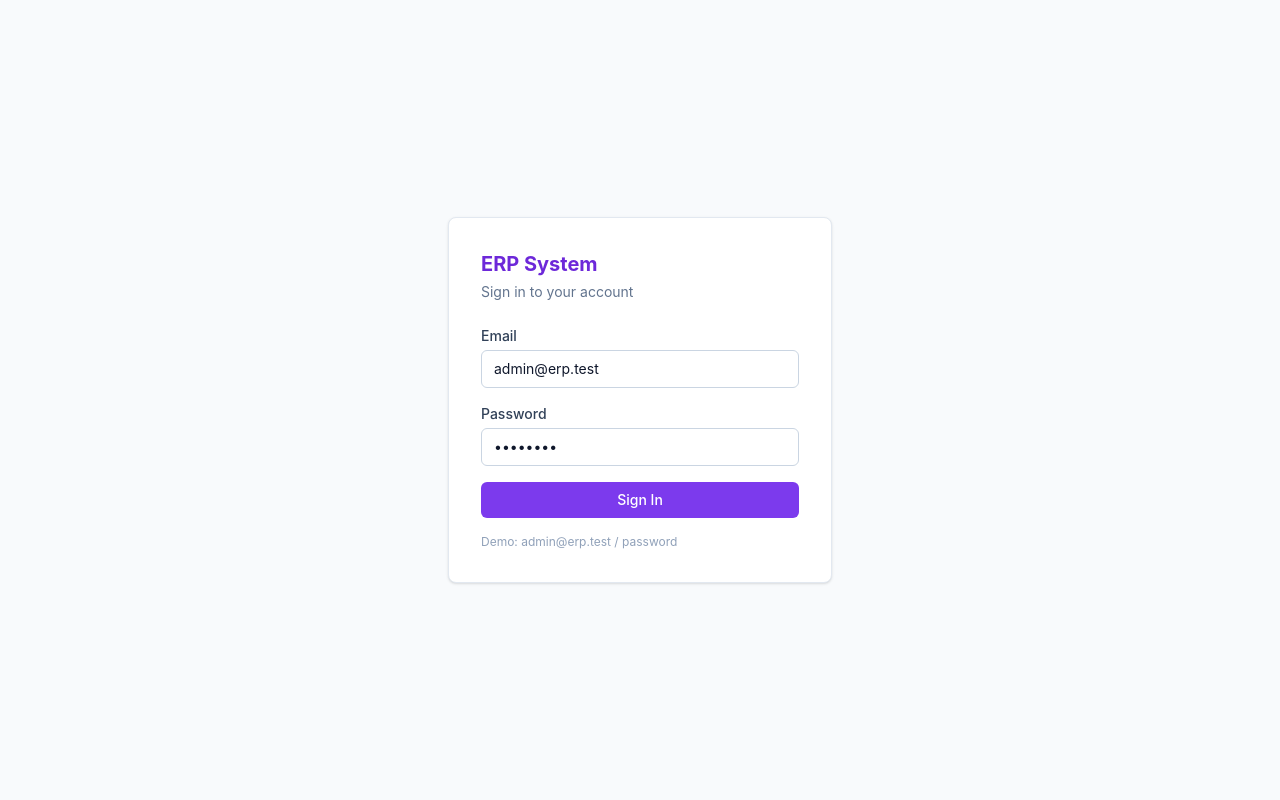
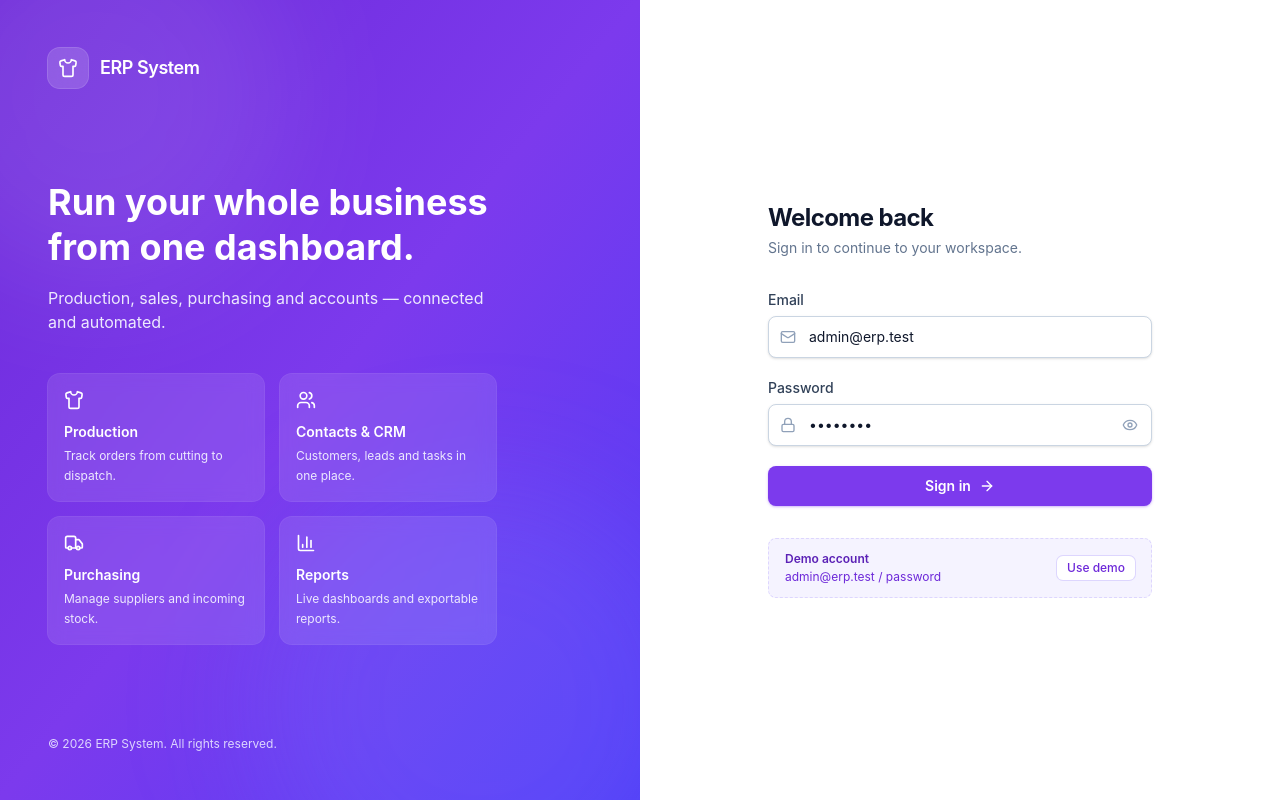
Before and after one commit to Arunkumar262004/ERP-Garment, a React (Vite) app in the folder frontend/: page /login in a window 1280 px wide. Built offline with nearby package versions, Linux system fonts and the light colour scheme.

Commit message:
feat: add login page component with authentication form and demo credentials

```diff
--- a/frontend/src/pages/LoginPage.tsx
+++ b/frontend/src/pages/LoginPage.tsx
@@ -1,12 +1,35 @@
 import { useState } from 'react'
 import { useNavigate } from 'react-router-dom'
+import {
+  ArrowRight,
+  BarChart3,
+  Eye,
+  EyeOff,
+  Loader2,
+  Lock,
+  Mail,
+  Shirt,
+  Truck,
+  Users,
+} from 'lucide-react'
 import { useAuth } from '../auth/AuthContext'
+
+const FEATURES = [
+  { icon: Shirt, title: 'Production', text: 'Track orders from cutting to dispatch.' },
+  { icon: Users, title: 'Contacts & CRM', text: 'Customers, leads and tasks in one place.' },
+  { icon: Truck, title: 'Purchasing', text: 'Manage suppliers and incoming stock.' },
+  { icon: BarChart3, title: 'Reports', text: 'Live dashboards and exportable reports.' },
+]
+
+const DEMO_EMAIL = 'admin@erp.test'
+const DEMO_PASSWORD = 'password'
 
 export default function LoginPage() {
   const { login } = useAuth()
   const navigate = useNavigate()
-  const [email, setEmail] = useState('admin@erp.test')
-  const [password, setPassword] = useState('password')
+  const [email, setEmail] = useState(DEMO_EMAIL)
+  const [password, setPassword] = useState(DEMO_PASSWORD)
+  const [showPassword, setShowPassword] = useState(false)
   const [error, setError] = useState('')
   const [loading, setLoading] = useState(false)
 
@@ -24,44 +47,156 @@ export default function LoginPage() {
     }
   }
 
+  const fillDemo = () => {
+    setEmail(DEMO_EMAIL)
+    setPassword(DEMO_PASSWORD)
+    setError('')
+  }
+
   return (
-    <div className="flex min-h-screen items-center justify-center bg-slate-50 px-4">
-      <div className="w-full max-w-sm rounded-lg border border-slate-200 bg-white p-8 shadow-sm">
-        <h1 className="mb-1 text-xl font-bold text-brand-700">ERP System</h1>
-        <p className="mb-6 text-sm text-slate-500">Sign in to your account</p>
-        <form onSubmit={handleSubmit} className="space-y-4">
+    <div className="flex min-h-screen bg-white">
+      {/* Brand panel */}
+      <div className="relative hidden w-1/2 overflow-hidden bg-gradient-to-br from-brand-700 via-brand-600 to-indigo-600 lg:flex lg:flex-col lg:justify-between lg:p-12">
+        <div className="pointer-events-none absolute -left-24 -top-24 h-96 w-96 rounded-full bg-white/10 blur-3xl" />
+        <div className="pointer-events-none absolute -bottom-32 -right-16 h-[28rem] w-[28rem] rounded-full bg-indigo-400/20 blur-3xl" />
+
+        <div className="relative flex items-center gap-3 text-white">
+          <div className="flex h-10 w-10 items-center justify-center rounded-xl bg-white/15 ring-1 ring-white/25 backdrop-blur">
+            <Shirt className="h-5 w-5" />
+          </div>
+          <span className="text-lg font-semibold tracking-tight">ERP System</span>
+        </div>
+
+        <div className="relative max-w-md">
+          <h2 className="text-4xl font-bold leading-tight text-white">
+            Run your whole business from one dashboard.
+          </h2>
+          <p className="mt-4 text-brand-100">
+            Production, sales, purchasing and accounts — connected and automated.
+          </p>
+
+          <div className="mt-10 grid grid-cols-2 gap-4">
+            {FEATURES.map(({ icon: Icon, title, text }) => (
+              <div
+                key={title}
+                className="rounded-xl bg-white/10 p-4 ring-1 ring-white/15 backdrop-blur-sm"
+              >
+                <Icon className="h-5 w-5 text-white" />
+                <p className="mt-3 text-sm font-semibold text-white">{title}</p>
+                <p className="mt-1 text-xs leading-relaxed text-brand-100">{text}</p>
+              </div>
+            ))}
+          </div>
+        </div>
+
+        <p className="relative text-xs text-brand-200">
+          © {new Date().getFullYear()} ERP System. All rights reserved.
+        </p>
+      </div>
+
+      {/* Form panel */}
+      <div className="flex w-full items-center justify-center bg-slate-50 px-4 py-12 lg:w-1/2 lg:bg-white">
+        <div className="w-full max-w-sm">
+          <div className="mb-8 flex items-center gap-3 lg:hidden">
+            <div className="flex h-10 w-10 items-center justify-center rounded-xl bg-brand-600 text-white">
+              <Shirt className="h-5 w-5" />
+            </div>
+            <span className="text-lg font-semibold text-slate-900">ERP System</span>
+          </div>
+
+          <h1 className="text-2xl font-bold tracking-tight text-slate-900">Welcome back</h1>
+          <p className="mt-1 text-sm text-slate-500">Sign in to continue to your workspace.</p>
+
+          <form onSubmit={handleSubmit} className="mt-8 space-y-5">
             <div>
-            <label className="mb-1 block text-sm font-medium text-slate-700">Email</label>
+              <label htmlFor="email" className="mb-1.5 block text-sm font-medium text-slate-700">
+                Email
+              </label>
+              <div className="relative">
+                <Mail className="pointer-events-none absolute left-3 top-1/2 h-4 w-4 -translate-y-1/2 text-slate-400" />
                 <input
+                  id="email"
                   type="email"
                   required
+                  autoComplete="email"
                   value={email}
                   onChange={(e) => setEmail(e.target.value)}
-              className="w-full rounded-md border border-slate-300 px-3 py-2 text-sm focus:border-brand-500 focus:outline-none"
+                  placeholder="you@company.com"
+                  className="w-full rounded-lg border border-slate-300 bg-white py-2.5 pl-10 pr-3 text-sm shadow-sm transition placeholder:text-slate-400 focus:border-brand-500 focus:outline-none focus:ring-4 focus:ring-brand-100"
                 />
               </div>
+            </div>
+
             <div>
-            <label className="mb-1 block text-sm font-medium text-slate-700">Password</label>
+              <label htmlFor="password" className="mb-1.5 block text-sm font-medium text-slate-700">
+                Password
+              </label>
+              <div className="relative">
+                <Lock className="pointer-events-none absolute left-3 top-1/2 h-4 w-4 -translate-y-1/2 text-slate-400" />
                 <input
-              type="password"
+                  id="password"
+                  type={showPassword ? 'text' : 'password'}
                   required
+                  autoComplete="current-password"
                   value={password}
                   onChange={(e) => setPassword(e.target.value)}
-              className="w-full rounded-md border border-slate-300 px-3 py-2 text-sm focus:border-brand-500 focus:outline-none"
+                  placeholder="••••••••"
+                  className="w-full rounded-lg border border-slate-300 bg-white py-2.5 pl-10 pr-10 text-sm shadow-sm transition placeholder:text-slate-400 focus:border-brand-500 focus:outline-none focus:ring-4 focus:ring-brand-100"
                 />
+                <button
+                  type="button"
+                  onClick={() => setShowPassword((v) => !v)}
+                  aria-label={showPassword ? 'Hide password' : 'Show password'}
+                  className="absolute right-2 top-1/2 -translate-y-1/2 rounded-md p-1.5 text-slate-400 hover:bg-slate-100 hover:text-slate-600"
+                >
+                  {showPassword ? <EyeOff className="h-4 w-4" /> : <Eye className="h-4 w-4" />}
+                </button>
               </div>
-          {error && <p className="text-sm text-red-600">{error}</p>}
+            </div>
+
+            {error && (
+              <div className="rounded-lg border border-red-200 bg-red-50 px-3 py-2 text-sm text-red-700">
+                {error}
+              </div>
+            )}
+
             <button
               type="submit"
               disabled={loading}
-            className="w-full rounded-md bg-brand-600 px-4 py-2 text-sm font-medium text-white hover:bg-brand-700 disabled:opacity-50"
+              className="group flex w-full items-center justify-center gap-2 rounded-lg bg-brand-600 px-4 py-2.5 text-sm font-semibold text-white shadow-sm shadow-brand-600/30 transition hover:bg-brand-700 focus:outline-none focus:ring-4 focus:ring-brand-200 disabled:cursor-not-allowed disabled:opacity-60"
             >
-            {loading ? 'Signing in…' : 'Sign In'}
+              {loading ? (
+                <>
+                  <Loader2 className="h-4 w-4 animate-spin" />
+                  Signing in…
+                </>
+              ) : (
+                <>
+                  Sign in
+                  <ArrowRight className="h-4 w-4 transition group-hover:translate-x-0.5" />
+                </>
+              )}
             </button>
           </form>
-        <p className="mt-4 text-xs text-slate-400">
-          Demo: admin@erp.test / password
+
+          <div className="mt-8 rounded-lg border border-dashed border-brand-200 bg-brand-50 px-4 py-3">
+            <div className="flex items-center justify-between gap-3">
+              <div className="text-xs text-brand-800">
+                <p className="font-semibold">Demo account</p>
+                <p className="mt-0.5 text-brand-700">
+                  {DEMO_EMAIL} / {DEMO_PASSWORD}
                 </p>
+              </div>
+              <button
+                type="button"
+                onClick={fillDemo}
+                className="shrink-0 rounded-md bg-white px-2.5 py-1 text-xs font-medium text-brand-700 ring-1 ring-brand-200 hover:bg-brand-100"
+              >
+                Use demo
+              </button>
+            </div>
+          </div>
+        </div>
       </div>
     </div>
   )
```
Lines whose indentation alone changed are shown as unchanged.
